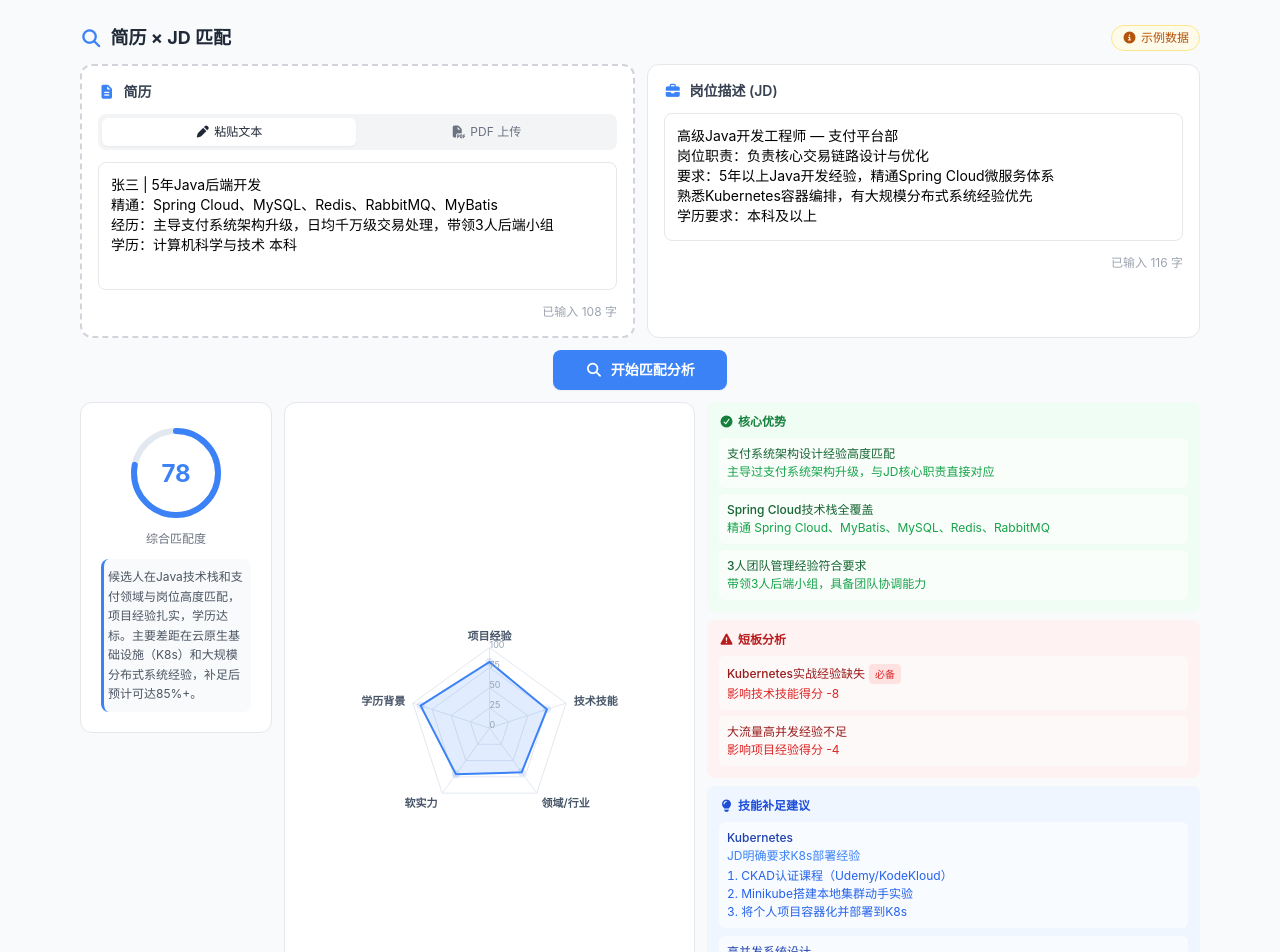
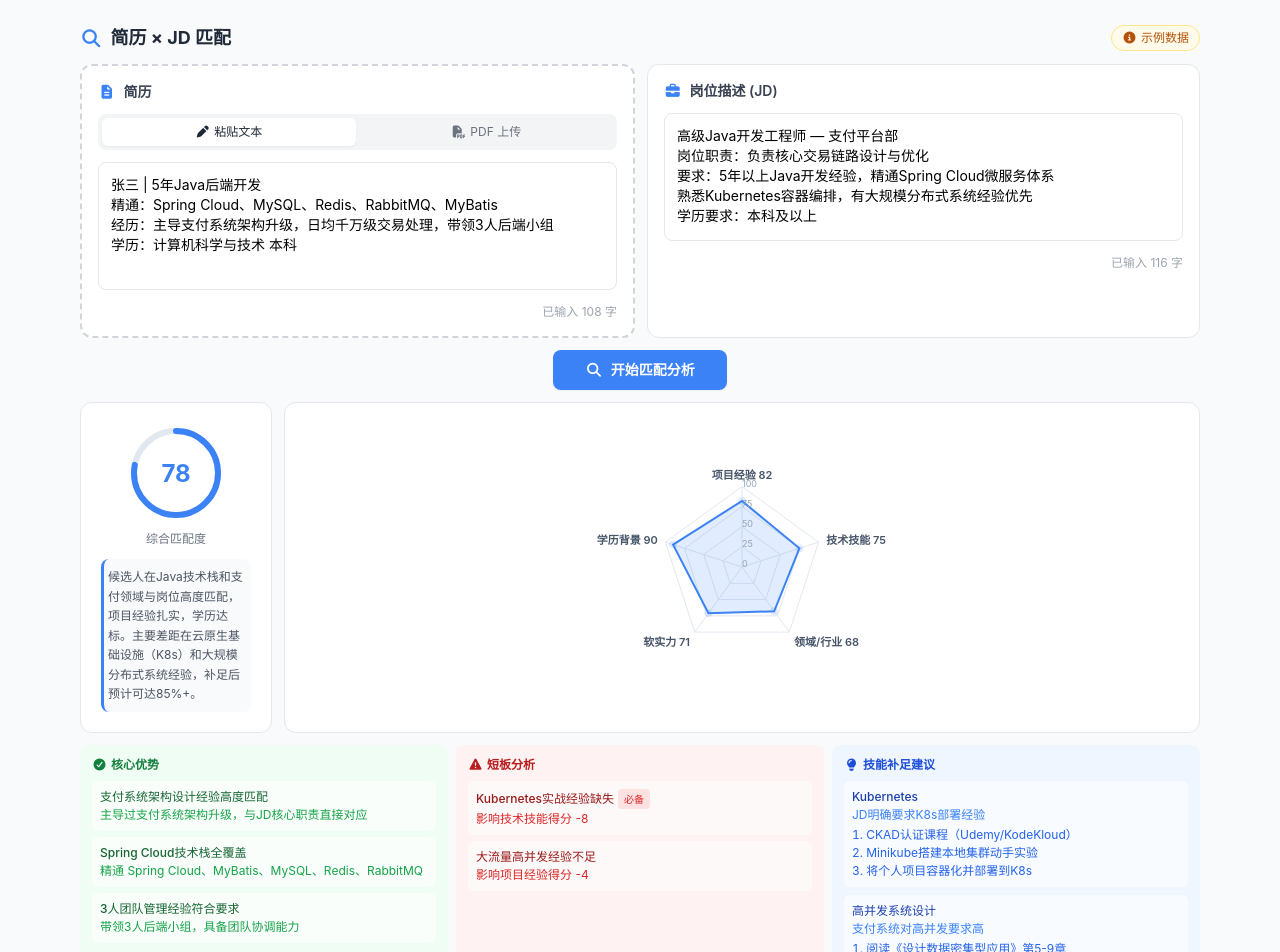
Before and after one commit to millajovovichy/Job-Matching, a React (Vite) app: page / in a window 1280 px wide. Shown: the top 952 px of the page. Built offline with nearby package versions, Linux system fonts and the light colour scheme.

Commit message:
fix: two-row layout — score+radar on top row, three analysis cards below; radar labels show scores

```diff
--- a/src/components/AnalysisCards.jsx
+++ b/src/components/AnalysisCards.jsx
@@ -1,8 +1,8 @@
 export default function AnalysisCards({ strengths, weaknesses, skillSuggestions }) {
   return (
-    <div className="w-full flex flex-col gap-2">
+    <div className="w-full flex flex-col md:flex-row gap-2">
       {/* 核心优势 - 绿色 */}
-      <div className="bg-green-50 rounded-lg p-3">
+      <div className="flex-1 min-w-0 bg-green-50 rounded-lg p-3">
         <h4 className="font-semibold text-xs text-green-700 mb-2 flex items-center gap-1">
           <i className="fas fa-check-circle"></i>
           核心优势
@@ -18,7 +18,7 @@ export default function AnalysisCards({ strengths, weaknesses, skillSuggestions
       </div>
 
       {/* 短板分析 - 红色 */}
-      <div className="bg-red-50 rounded-lg p-3">
+      <div className="flex-1 min-w-0 bg-red-50 rounded-lg p-3">
         <h4 className="font-semibold text-xs text-red-700 mb-2 flex items-center gap-1">
           <i className="fas fa-triangle-exclamation"></i>
           短板分析
@@ -39,7 +39,7 @@ export default function AnalysisCards({ strengths, weaknesses, skillSuggestions
       </div>
 
       {/* 技能补足建议 - 蓝色 */}
-      <div className="bg-blue-50 rounded-lg p-3">
+      <div className="flex-1 min-w-0 bg-blue-50 rounded-lg p-3">
         <h4 className="font-semibold text-xs text-blue-700 mb-2 flex items-center gap-1">
           <i className="fas fa-lightbulb"></i>
           技能补足建议
--- a/src/components/RadarChart.jsx
+++ b/src/components/RadarChart.jsx
@@ -25,7 +25,7 @@ const DIMENSION_COLORS = {
 
 export default function RadarChart({ dimensions }) {
   const data = Object.entries(dimensions).map(([key, value]) => ({
-    dimension: DIMENSION_LABELS[key] || key,
+    dimension: `${DIMENSION_LABELS[key] || key} ${value.score}`,
     score: value.score,
     fullMark: 100,
     color: DIMENSION_COLORS[key] || '#94a3b8',
--- a/src/components/ResultPanel.jsx
+++ b/src/components/ResultPanel.jsx
@@ -6,19 +6,20 @@ export default function ResultPanel({ result }) {
   if (!result) return null;
 
   return (
+    <div className="flex flex-col gap-3">
+      {/* 第一行：评分环 + 雷达图 */}
       <div className="flex flex-col md:flex-row md:flex-nowrap gap-3">
-      {/* 左窄列：评分环 + 评语，固定宽度 */}
         <div className="w-48 flex-shrink-0">
           <ScoreRing score={result.overallScore} comment={result.overallComment} />
         </div>
-
-      {/* 中列：雷达图 */}
         <div className="flex-1 min-w-0">
           <RadarChart dimensions={result.dimensions} />
         </div>
+      </div>
 
-      {/* 右宽列：优势/短板/建议 */}
-      <div className="flex-[1.2] min-w-0">
+      {/* 第二行：优势/短板/建议 三卡片并列 */}
+      <div className="flex flex-col md:flex-row gap-3">
+        <div className="flex-1 min-w-0">
           <AnalysisCards
             strengths={result.strengths}
             weaknesses={result.weaknesses}
@@ -26,5 +27,6 @@ export default function ResultPanel({ result }) {
           />
         </div>
       </div>
+    </div>
   );
 }
```
Lines whose indentation alone changed are shown as unchanged.
